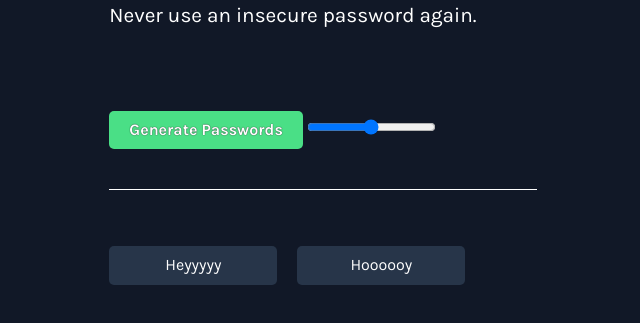
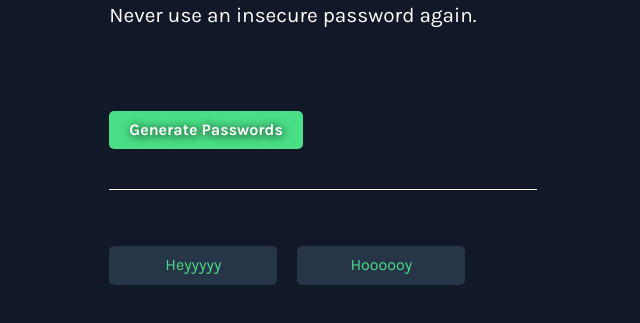
Before and after one commit to amir-the6th/Password-Generator, a website: page index.html in a window 1280 px wide. Shown: the part 323-646 px from the top of the page, without its empty margins (317-957 px from the left). Drawn offline with nearby package versions, Linux system fonts and the light colour scheme.

Commit message:
version 0.2

```diff
--- a/index.css
+++ b/index.css
@@ -34,7 +34,7 @@ body {
 .generate-btn {
     color: white;
     font-weight: 700;
-    text-shadow: 0px 0px 1px  #000;
+    text-shadow: 1px 1px 10px #000;
     padding: 10px 20px;
     border: none;
     border-radius: 5px;
@@ -58,4 +58,5 @@ body {
     padding: 10px 20px;
     border-radius: 5px;
     background-color: #273549;
+    color: #4ADF86;
 }
--- a/index.html
+++ b/index.html
@@ -9,7 +9,7 @@
             <p class="description">Never use an insecure password again.</p>
             <div class="button-wrapper">
                 <button class="generate-btn">Generate Passwords</button>
-                <input type="range" min="1" max="100" value="50">
+                <!-- <input type="range" min="1" max="100" value="50"> -->
             </div>
             <div class="password-wrapper">
                 <p id="pass-box">Heyyyyy</p>
```
